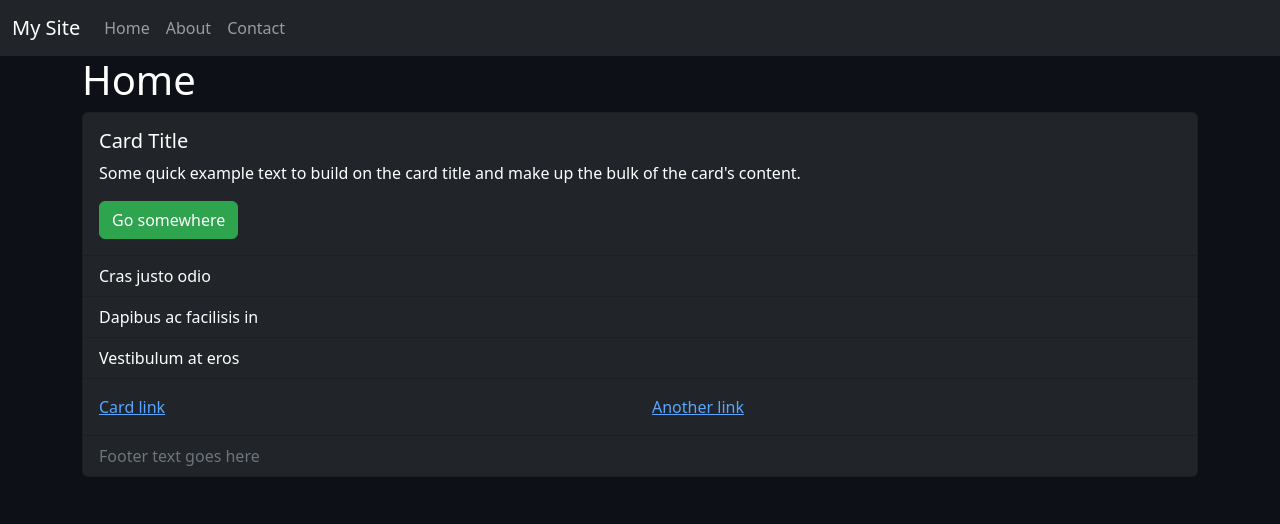
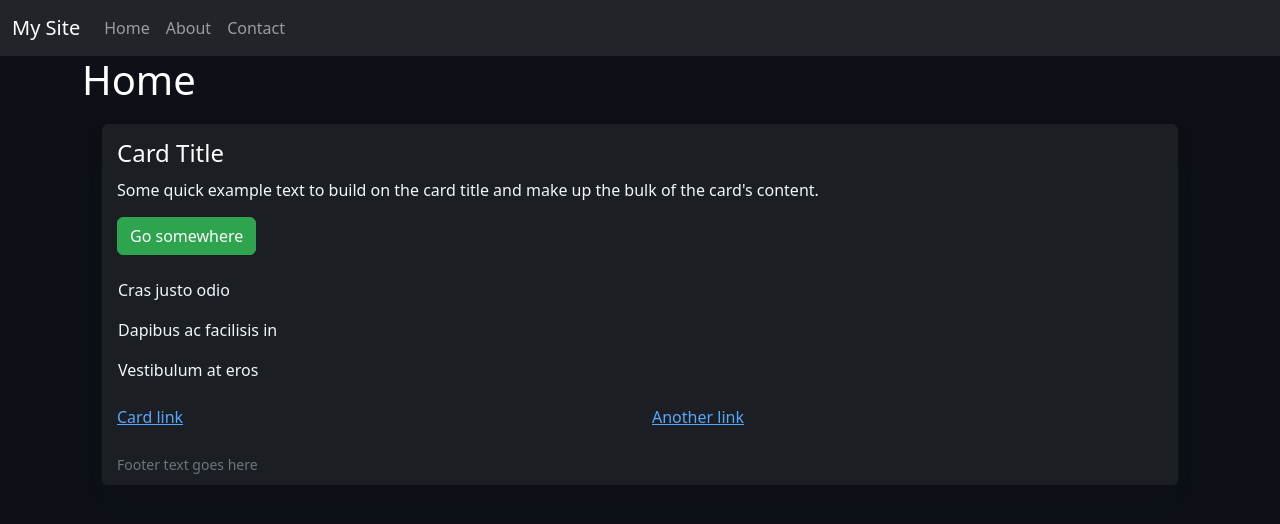
Before and after one commit to mkofoed/homepage, a Django app: page / in a window 1280 px wide. Shown: the top 524 px of the page. Run offline with Django 4.2, Linux system fonts and the light colour scheme.

Commit message:
Add sass

```diff
--- a/home/templates/home/base.html
+++ b/home/templates/home/base.html
@@ -8,7 +8,7 @@
     <link href="https://cdn.jsdelivr.net/npm/bootstrap@5.2.3/dist/css/bootstrap.min.css" rel="stylesheet" integrity="sha384-rbsA2VBKQhggwzxH7pPCaAqO46MgnOM80zW1RWuH61DGLwZJEdK2Kadq2F9CUG65" crossorigin="anonymous">
     <!-- Custom CSS -->
     {% load static %}
-    <link rel="stylesheet" href="{% static 'css/dark-theme.css' %}">
+    <link rel="stylesheet" href="{% static 'css/project.css' %}">
 </head>
 <body>
 <!-- Navbar -->
--- a/home/templates/home/home.html
+++ b/home/templates/home/home.html
@@ -3,16 +3,16 @@
 {% block content %}
     <h1>Home</h1>
 
-<div class="card bg-dark text-white">
+<div class="card">
   <div class="card-body">
     <h5 class="card-title">Card Title</h5>
     <p class="card-text">Some quick example text to build on the card title and make up the bulk of the card's content.</p>
     <a href="#" class="btn btn-primary">Go somewhere</a>
   </div>
   <ul class="list-group list-group-flush">
-    <li class="list-group-item bg-dark text-white">Cras justo odio</li>
-    <li class="list-group-item bg-dark text-white">Dapibus ac facilisis in</li>
-    <li class="list-group-item bg-dark text-white">Vestibulum at eros</li>
+    <li class="list-group-item">Cras justo odio</li>
+    <li class="list-group-item">Dapibus ac facilisis in</li>
+    <li class="list-group-item">Vestibulum at eros</li>
   </ul>
   <div class="card-body">
     <div class="row">
@@ -24,7 +24,7 @@
       </div>
     </div>
   </div>
-  <div class="card-footer text-muted bg-dark">
+  <div class="card-footer text-muted">
     Footer text goes here
   </div>
 </div>
--- /dev/null
+++ b/project/static/css/project.css
@@ -0,0 +1,89 @@
+/* Apply dark theme to body */
+body {
+  background-color: #0d1117;
+  color: #c9d1d9;
+}
+
+/* Style for headings */
+h1, h2, h3, h4, h5, h6 {
+  color: #fff;
+}
+
+/* Style for links */
+a {
+  color: #58a6ff;
+}
+
+/* Style for hover links */
+a:hover {
+  color: #58a6ff;
+  text-decoration: underline;
+}
+
+/* Style for buttons */
+.btn-primary {
+  background-color: #2ea44f;
+  border-color: #2ea44f;
+}
+.btn-primary:hover {
+  background-color: #2c974b;
+  border-color: #2c974b;
+}
+.btn-primary:active {
+  background-color: #297f42;
+  border-color: #297f42;
+}
+.btn-primary:disabled {
+  background-color: #2ea44f;
+  border-color: #2ea44f;
+  opacity: 0.65;
+}
+.btn-primary:focus {
+  box-shadow: 0 0 0 0.25rem rgba(46, 164, 79, 0.5);
+}
+
+/* Style for cards */
+.card {
+  background-color: #1b1f23;
+  border: none;
+  border-radius: 6px;
+  box-shadow: 0 1px 0 rgba(27, 31, 35, 0.04), 0 8px 16px rgba(27, 31, 35, 0.06), 0 24px 48px rgba(27, 31, 35, 0.08);
+  color: #f0f6fc;
+  margin: 20px;
+}
+.card img {
+  border-top-left-radius: 6px;
+  border-top-right-radius: 6px;
+  max-width: 100%;
+}
+.card .card-body {
+  padding: 15px;
+}
+.card .card-body .card-title {
+  font-size: 24px;
+  margin-bottom: 10px;
+}
+.card .card-body .card-text {
+  font-size: 16px;
+  margin-bottom: 15px;
+}
+.card .list-group-item {
+  background-color: #1b1f23;
+  border: none;
+  color: #f0f6fc;
+}
+.card .card-link {
+  color: #58a6ff;
+}
+.card .card-link:hover {
+  text-decoration: underline;
+}
+.card .card-footer {
+  background-color: #1b1f23;
+  border-top: none;
+  color: #6a737d;
+  font-size: 14px;
+  padding: 10px 15px;
+}
+
+/*# sourceMappingURL=project.css.map */
--- /dev/null
+++ b/project/static/sass/project.sass
@@ -0,0 +1,82 @@
+/* Apply dark theme to body */
+body
+  background-color: #0d1117
+  color: #c9d1d9
+
+/* Style for headings */
+h1, h2, h3, h4, h5, h6
+  color: #fff
+
+/* Style for links */
+a
+  color: #58a6ff
+
+/* Style for hover links */
+a:hover
+  color: #58a6ff
+  text-decoration: underline
+
+/* Style for buttons */
+.btn-primary
+  background-color: #2ea44f
+  border-color: #2ea44f
+
+  &:hover
+    background-color: #2c974b
+    border-color: #2c974b
+
+  &:active
+    background-color: #297f42
+    border-color: #297f42
+
+  &:disabled
+    background-color: #2ea44f
+    border-color: #2ea44f
+    opacity: 0.65
+
+  &:focus
+    box-shadow: 0 0 0 0.25rem rgba(46, 164, 79, 0.5)
+
+/* Style for cards */
+.card
+  background-color: #1b1f23
+  border: none
+  border-radius: 6px
+  box-shadow: 0 1px 0 rgba(27, 31, 35, 0.04), 0 8px 16px rgba(27, 31, 35, 0.06), 0 24px 48px rgba(27, 31, 35, 0.08)
+  color: #f0f6fc
+  margin: 20px
+
+  img
+    border-top-left-radius: 6px
+    border-top-right-radius: 6px
+    max-width: 100%
+
+  .card-body
+    padding: 15px
+
+    .card-title
+      font-size: 24px
+      margin-bottom: 10px
+
+    .card-text
+      font-size: 16px
+      margin-bottom: 15px
+
+  .list-group-item
+
+    background-color: #1b1f23
+    border: none
+    color: #f0f6fc
+
+  .card-link
+    color: #58a6ff
+
+    &:hover
+      text-decoration: underline
+
+  .card-footer
+    background-color: #1b1f23
+    border-top: none
+    color: #6a737d
+    font-size: 14px
+    padding: 10px 15px
```
Also changed, not shown: project/static/css/dark-theme.css (deleted, +0 -51 lines), 1 other file.
